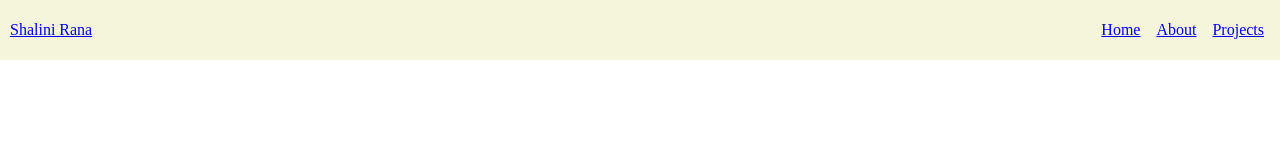
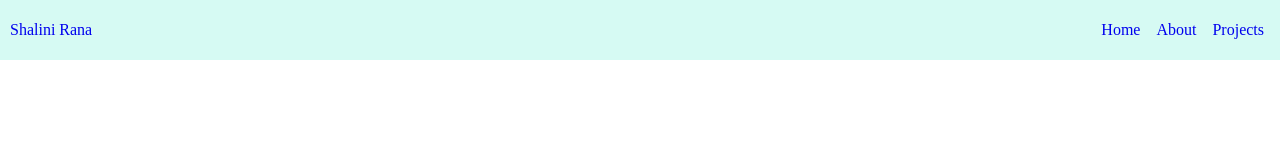
Before and after one commit to shaliniranaa/JS-Components, a plain HTML site: page header/index.html in a window 1280 px wide. Drawn offline with Linux system fonts and the light colour scheme.

Commit message:
add: fixed some header styling

```diff
--- a/header/index.html
+++ b/header/index.html
@@ -6,14 +6,20 @@
   </head>
   <body>
     <header id="header" class="site-header">
-      <div id="nav-logo">
-        <a href="/header">Shalini Rana</a>
+      <div id="nav-brand">
+        <a class="nav-list-link" href="/header">Shalini Rana</a>
       </div>
       <nav id="primary-navigation" aria-label="desktop navigation">
         <ul class="nav-list">
-          <li class="nav-list-item"><a href="/home">Home</a></li>
-          <li class="nav-list-item"><a href="/about">About</a></li>
-          <li class="nav-list-item"><a href="/projects">Projects</a></li>
+          <li class="nav-list-item">
+            <a class="nav-list-link" href="/home">Home</a>
+          </li>
+          <li class="nav-list-item">
+            <a class="nav-list-link" href="/about">About</a>
+          </li>
+          <li class="nav-list-item">
+            <a class="nav-list-link" href="/projects">Projects</a>
+          </li>
         </ul>
       </nav>
     </header>
--- a/header/style.css
+++ b/header/style.css
@@ -5,8 +5,8 @@
 }
 
 .site-header {
-  background-color: beige;
-  height: 60px;
+  background-color: #d6faf3;
+  min-height: 60px;
   display: flex;
   -webkit-box-pack: justify;
   justify-content: space-between;
@@ -21,5 +21,9 @@
 }
 
 .nav-list-item {
-  margin-right: 1rem;
+  margin-right: 1em;
 }
+
+.nav-list-link {
+  text-decoration: none;
+}
```
